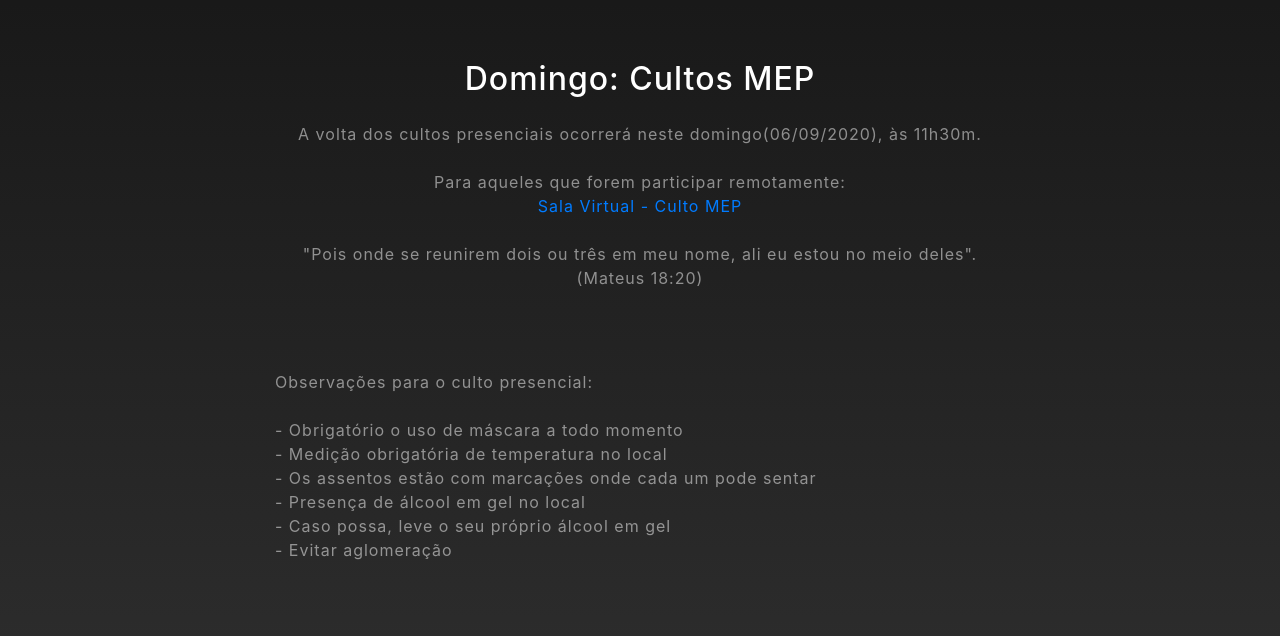
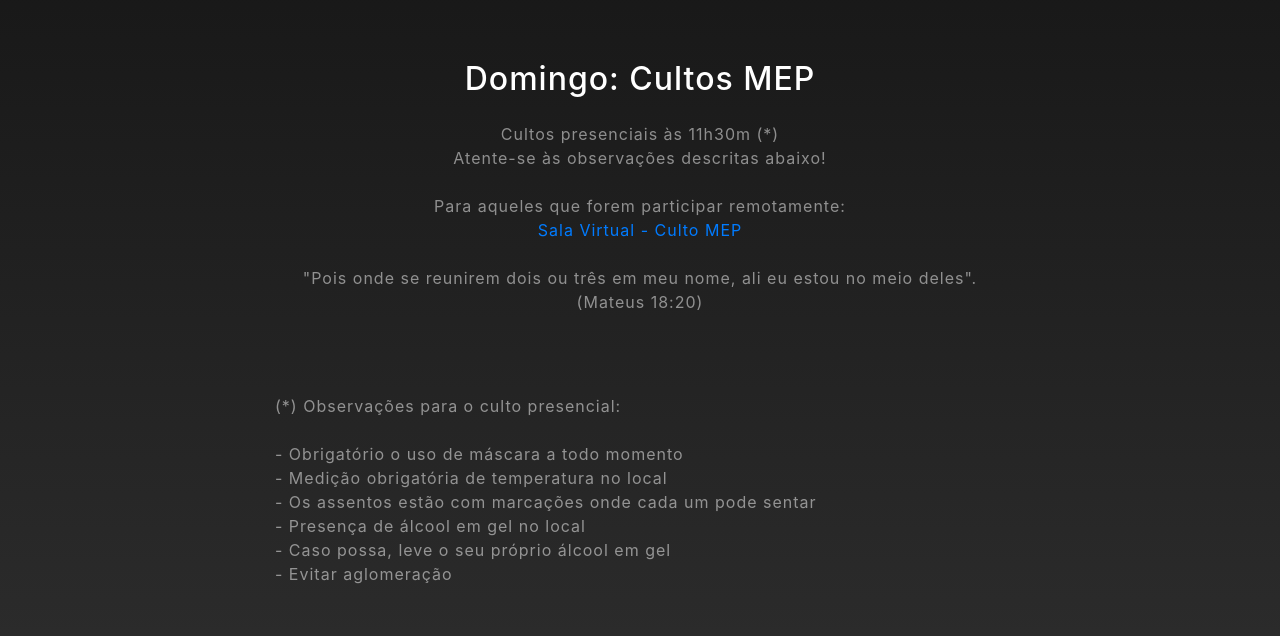
Before and after one commit to samuerkim/mepdaehan, a website with bundled scripts: page index.html in a window 1280 px wide. Shown: the part 900-1536 px from the top of the page. Built offline with nearby package versions, Linux system fonts and the light colour scheme.

Commit message:
horario cultos presenciais

```diff
--- a/index.html
+++ b/index.html
@@ -71,7 +71,9 @@
       <div class="row">
         <div class="col-lg-8 mx-auto">
           <h2 class="text-white mb-4">Domingo: Cultos MEP </h2>
-          <p class="text-white-50">A volta dos cultos presenciais ocorrerá neste domingo(06/09/2020), às 11h30m.
+          <p class="text-white-50">Cultos presenciais às 11h30m (*)
+            <br>
+            Atente-se às observações descritas abaixo!
             <br>
             <br>
             Para aqueles que forem participar remotamente:
@@ -101,7 +103,7 @@
             (Mateus 18:20)
           </p>
           <p class="text-white-50 text-lg-left">
-              Observações para o culto presencial:
+              (*) Observações para o culto presencial:
               <br>
               <br>
               - Obrigatório o uso de máscara a todo momento<br>
```
